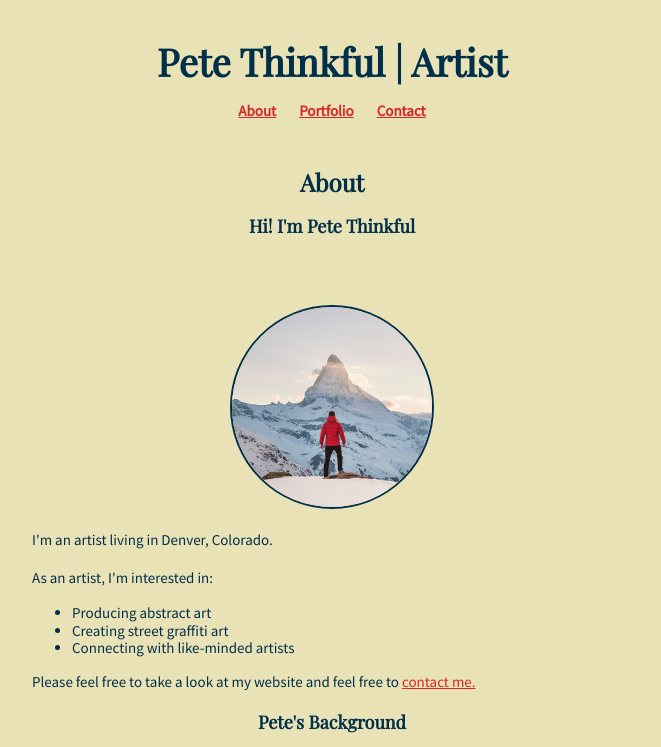
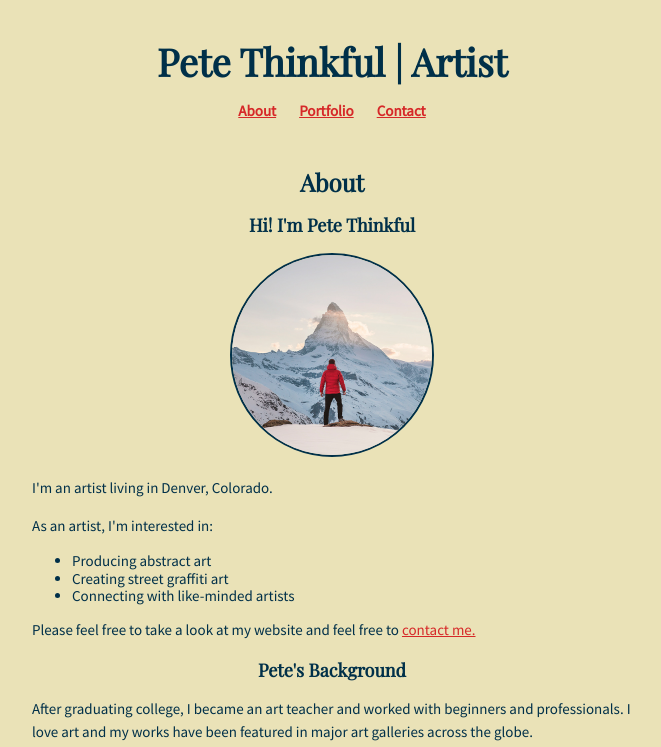
Before and after one commit to rawey/Pete-Thinkful-Portfolio, a plain HTML site: page index.html in a window 1280 px wide. Shown: the top 747 px of the page, without its empty margins (308-969 px from the left). Drawn offline with nearby package versions, Linux system fonts and the light colour scheme.

Commit message:
Update index.html

```diff
--- a/index.html
+++ b/index.html
@@ -26,13 +26,13 @@
     <!-- main section -->
   <main>
     <div>
-      <h2 id=about>
+      <article>
+      <h2 class="about-header" id=about>
         About
       </h2>
-      <h3>
+      <h3 class="about">
         Hi! I'm Pete Thinkful
       </h3>
-      <article>
         <div>
           <img class="image-circle" src="images/pete-thinkful.png" alt="Pete Thinkful">
         </div>
```
